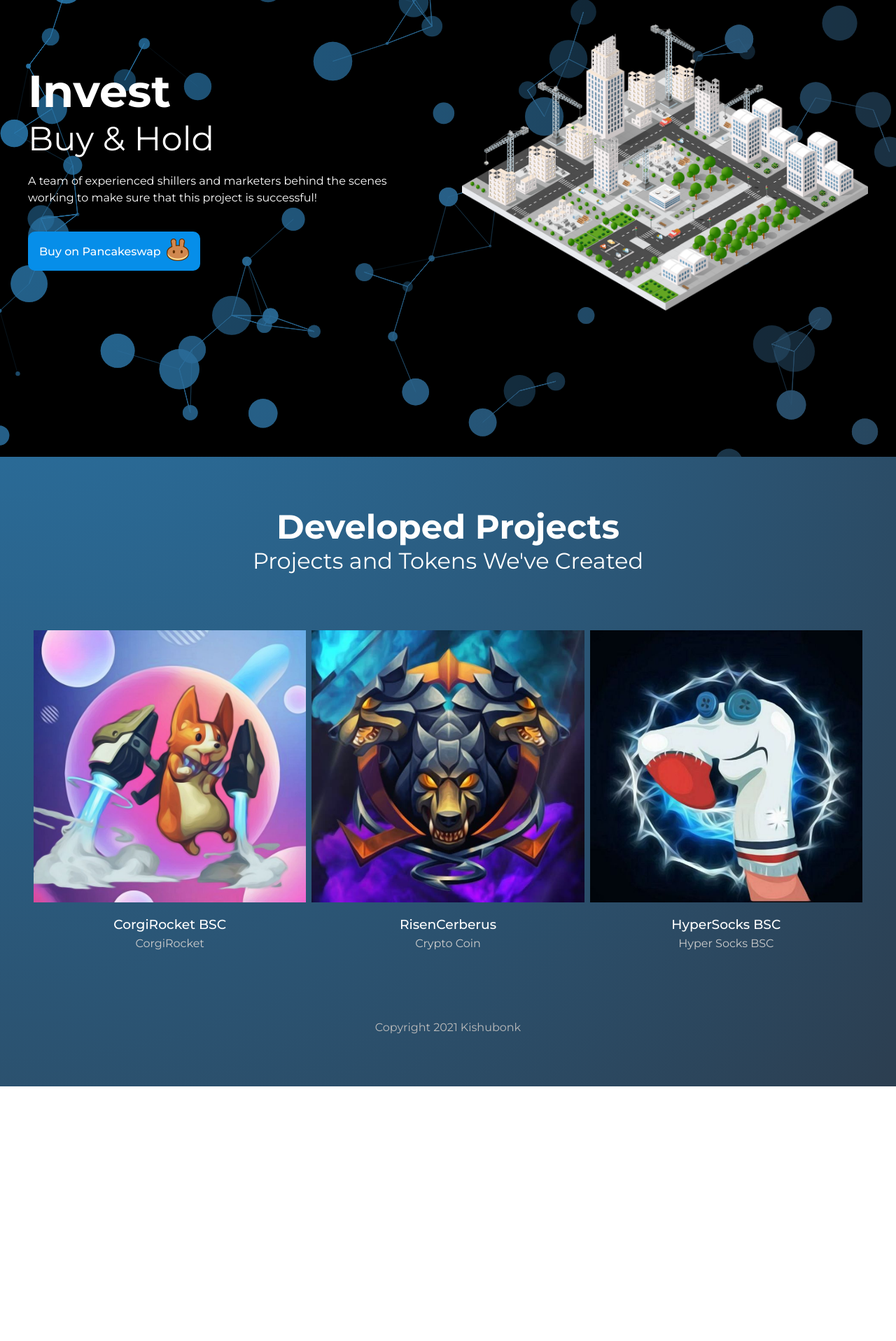
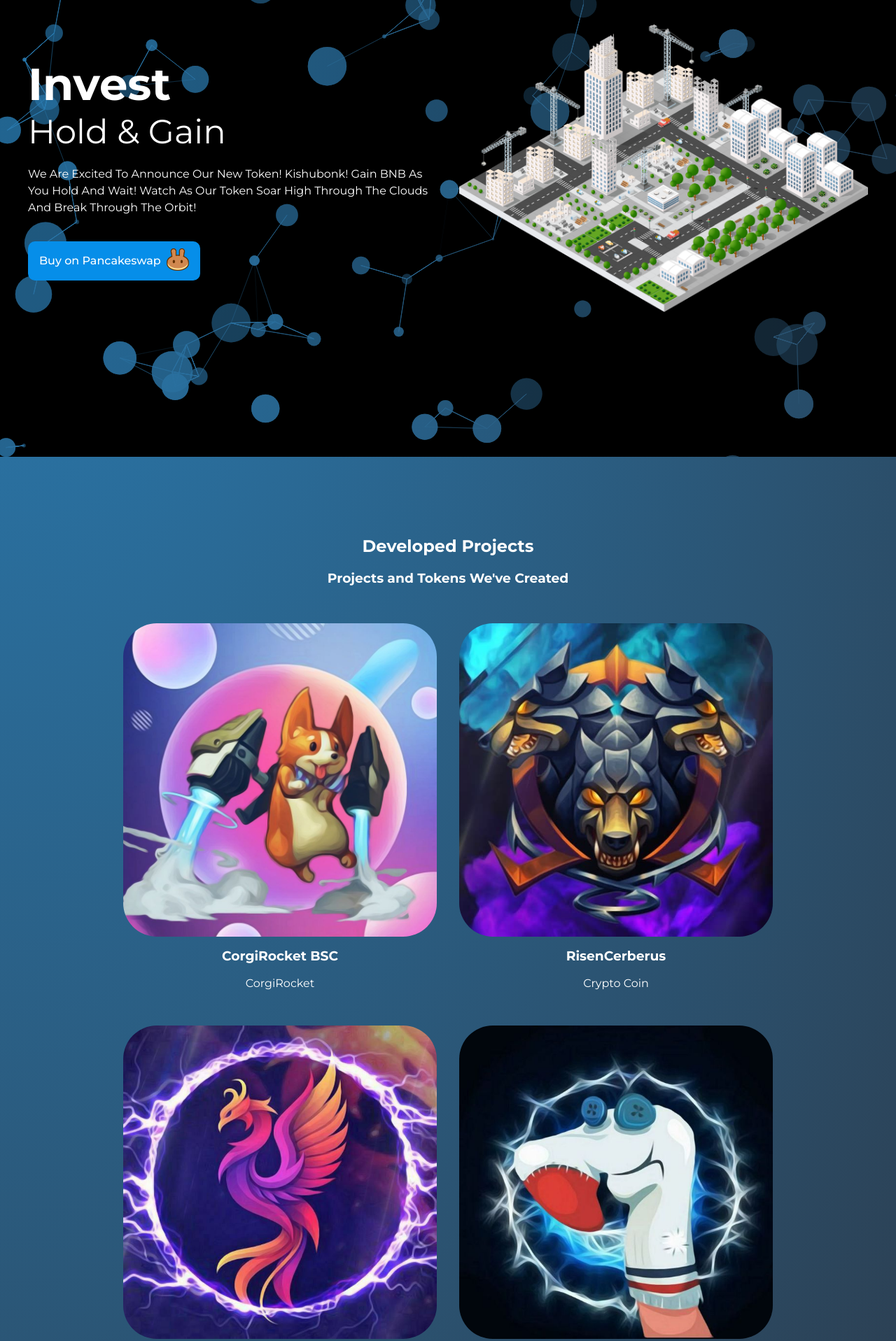
Before and after one commit to superpixel13/static-web-three, a Gatsby site: page / in a window 1280 px wide. Shown: the part 147-2064 px from the top of the page at 70% size. Before the commit the page ends 1700 px from the top, so only its background shows below. Built offline with nearby package versions, Linux system fonts and the light colour scheme; Gatsby itself is replaced by a stand-in of ours.

Commit message:
added mui

```diff
--- a/src/pages/index.js
+++ b/src/pages/index.js
@@ -4,6 +4,7 @@
 import { header, btn } from "../styles/home.module.css"
 import { project, portfolio } from "../styles/projects.module.css"
 import Img from "gatsby-image"
+import { Grid } from "@mui/material"
 
 export default function Home({ data }) {
   const { nodes } = data.allMarkdownRemark
@@ -11,13 +12,21 @@
 
   return (
     <Layout>
-      <section className={header}>
+      <Grid
+        container
+        justifyContent="center"
+        alignItems="center"
+        className={header}
+        spacing={4}
+      >
+        <Grid item md={6}>
           <div>
             <h2>Invest</h2>
-          <h3>Buy & Hold</h3>
-          <p>
-            A team of experienced shillers and marketers behind the scenes
-            working to make sure that this project is successful!
+            <h3>Hold & Gain</h3>
+            <p style={{ textTransform: "capitalize" }}>
+              We are excited to announce our new token! Kishubonk! Gain BNB as
+              you hold and wait! watch as our token soar high through the clouds
+              and break through the orbit!
             </p>
             <a className={btn} href="https://pancakeswap.finance/profile">
               <div style={{ display: "flex", alignItems: "center" }}>
@@ -32,26 +41,50 @@
               </div>
             </a>
           </div>
-
+        </Grid>
+        <Grid item md={6}>
           <Img
             style={{ maxWidth: "100%" }}
             alt="abstract-building"
             fluid={data.file.childImageSharp.fluid}
           />
-      </section>
-      <div className={portfolio} style={{ marginTop: "35vh" }}>
+        </Grid>
+      </Grid>
+      <Grid
+        container
+        alignItems="center"
+        justifyContent="center"
+        style={{ textAlign: "center", marginTop: "40vh" }}
+      >
+        <Grid item style={{ marginBottom: "2rem" }}>
           <h2>Developed Projects</h2>
-        <h3>Projects and Tokens We've Created</h3>
-        <div className={project}>
+          <h3 style={{ lineHeight: "4rem" }}>
+            Projects and Tokens We've Created
+          </h3>
+        </Grid>
+        <Grid
+          container
+          spacing={4}
+          item
+          justifyContent="center"
+          style={{
+            width: "100%",
+            objectFit: "contain",
+            textAlign: "center",
+          }}
+        >
           {nodes.map(item => (
-            <div>
-              <Img fluid={item.frontmatter.thumb.childImageSharp.fluid} />
-              <h3>{item.frontmatter.title}</h3>
+            <Grid item xs={12} style={{ maxWidth: "30rem" }}>
+              <Img
+                style={{ borderRadius: "3rem" }}
+                fluid={item.frontmatter.thumb.childImageSharp.fluid}
+              />
+              <h3 style={{ marginTop: "1rem" }}>{item.frontmatter.title}</h3>
               <p>{item.frontmatter.stack}</p>
-            </div>
+            </Grid>
           ))}
-        </div>
-      </div>
+        </Grid>
+      </Grid>
     </Layout>
   )
 }
--- /dev/null
+++ b/src/projects/hyperrise.md
@@ -0,0 +1,7 @@
+---
+title: HyperRise BSC
+stack: One of our best coin released!
+date: 2021-01-01T00:00:00+00:00
+thumb: ../images/thumbs/hyperrise.png
+path: "./hyperrise"
+---
--- a/src/styles/home.module.css
+++ b/src/styles/home.module.css
@@ -1,9 +1,3 @@
-.header {
-  display: grid;
-  grid-template-columns: 1fr 1fr;
-  grid-gap: 40px;
-  align-items: center;
-}
 .header h2 {
   font-size: 4em;
 }
--- a/src/styles/projects.module.css
+++ b/src/styles/projects.module.css
@@ -11,7 +11,6 @@
 }
 .project {
   display: grid;
-  grid-template-columns: 1fr 1fr 1fr;
   grid-gap: 1vh;
   margin: 10vh 1vh;
 }
```
Also changed, not shown: package.json (+6 -1 lines), src/pages/about.js (+9 -7 lines), src/images/thumbs/hyperrise.png (added), 1 other file. Lines whose indentation alone changed are shown as unchanged.
